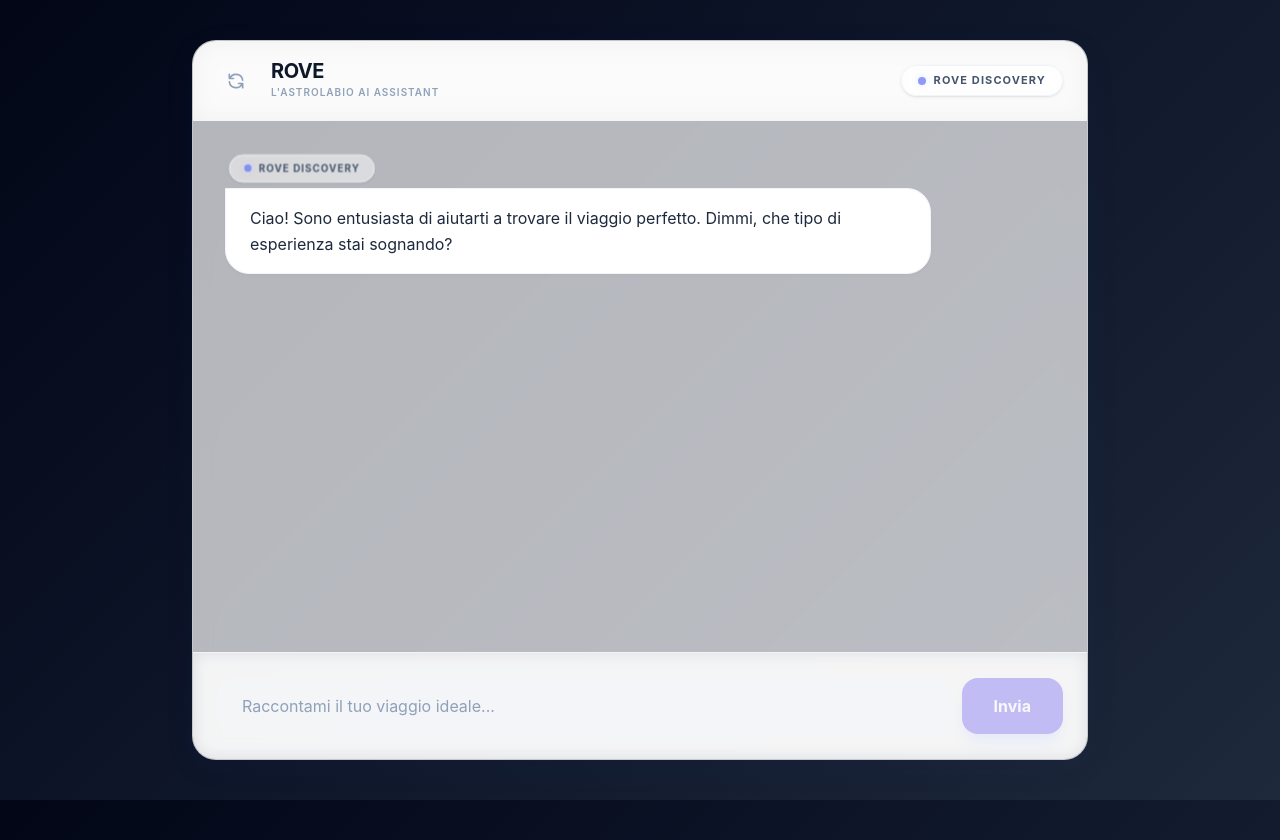
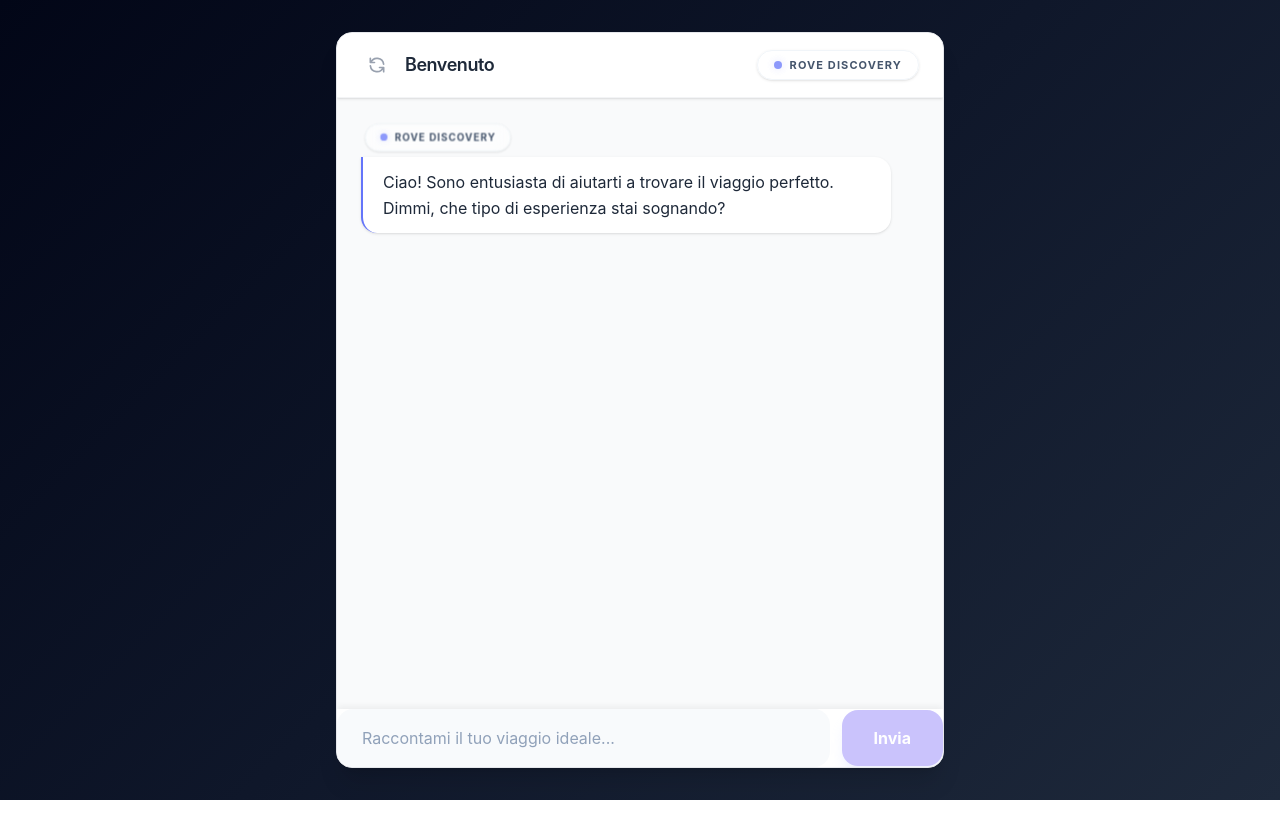
Before and after one commit to mattarna/rove, a Next.js app: page / in a window 1280 px wide. After the commit the page ends 800 px from the top, so only its background shows below. Built offline with nearby package versions, Linux system fonts and the light colour scheme.

Commit message:
Restoration: Back to stable version with Node.js runtime and rich UI support

```diff
--- a/app/api/chat/route.ts
+++ b/app/api/chat/route.ts
@@ -5,7 +5,7 @@ import { getAgentSystemPrompt } from '@/lib/prompts';
 import { truncateHistory, AGENT_COLORS } from '@/lib/agents';
 import { routeMessage } from '@/lib/manager';
 
-// Use Node.js runtime to allow 'fs' access for knowledge base files
+// Use standard Node.js runtime to allow 'fs' access for knowledge base files
 export const dynamic = 'force-dynamic';
 
 export async function POST(req: Request) {
@@ -20,7 +20,7 @@ export async function POST(req: Request) {
     const latestUserMessage = messages[messages.length - 1].content;
     const historyForManager = messages.slice(0, -1);
 
-    // Step 1 - Manager routing (This takes 1-2s)
+    // Step 1 - Manager routing
     const selectedAgent = await routeMessage(latestUserMessage, currentAgent, historyForManager);
 
     // Step 2 - Agent generating response (streaming)
@@ -38,12 +38,11 @@ export async function POST(req: Request) {
       messages: cleanMessages,
     });
 
-    // Use toTextStreamResponse for the most robust Vercel streaming
     return result.toTextStreamResponse({
       headers: {
         'X-Agent': selectedAgent,
         'X-Agent-Color': AGENT_COLORS[selectedAgent],
-        'X-Accel-Buffering': 'no', // Disable buffering on Nginx/Cloudflare
+        'X-Accel-Buffering': 'no',
         'Cache-Control': 'no-cache, no-transform',
       },
     });
--- a/app/page.tsx
+++ b/app/page.tsx
@@ -77,28 +77,24 @@ export default function Home() {
 
         buffer += decoder.decode(value, { stream: true });
         const lines = buffer.split('\n');
-        buffer = lines.pop() || ''; // Keep partial line in buffer
+        buffer = lines.pop() || '';
 
         for (const line of lines) {
-          // AI SDK protocol parsing (0:"word")
           if (line.startsWith('0:')) {
             try {
               const text = JSON.parse(line.substring(2));
               appendChunkToLastMessage(text);
-            } catch (e) { /* ignore partial/bad json */ }
+            } catch (e) {}
           } else if (line.trim() && !line.match(/^[0-9]:/)) {
-            // Fallback for raw text
             appendChunkToLastMessage(line + '\n');
           }
         }
       }
 
-      // Handle remaining buffer
       if (buffer.trim()) {
         if (buffer.startsWith('0:')) {
            try { appendChunkToLastMessage(JSON.parse(buffer.substring(2))); } catch (e) {}
         } else if (!buffer.match(/^[0-9]:/)) {
-           // If it doesn't match any marker, treat as raw text
            appendChunkToLastMessage(buffer);
         }
       }
@@ -124,7 +120,7 @@ export default function Home() {
   };
 
   return (
-    <main className="max-w-4xl mx-auto h-[90vh] my-[5vh] p-4 md:p-0 flex flex-col">
+    <main className="max-w-2xl mx-auto h-screen p-0 md:p-8">
       <ChatWindow
         messages={messages}
         currentAgent={currentAgent}
--- a/components/ChatWindow.tsx
+++ b/components/ChatWindow.tsx
@@ -28,37 +28,29 @@ export default function ChatWindow({
   }, [messages, loadingPhase]);
 
   return (
-    <div className="flex flex-col h-full glass md:shadow-2xl md:rounded-3xl overflow-hidden border border-white/20 animate-fade-in">
-      <div className="bg-white/80 backdrop-blur-md border-b border-slate-100 px-6 py-5 flex items-center justify-between z-10">
-        <div className="flex items-center space-x-4">
+    <div className="flex flex-col h-full bg-gray-50 md:shadow-xl md:rounded-2xl overflow-hidden md:border border-gray-200">
+      <div className="bg-white border-b border-gray-100 px-4 md:px-6 py-4 flex items-center justify-between z-10 shadow-sm">
+        <div className="flex items-center space-x-3">
           <button
             onClick={onReset}
-            className="p-2 hover:bg-red-50 text-slate-400 hover:text-red-500 rounded-xl transition-all duration-200 border border-transparent hover:border-red-100"
+            className="p-1.5 hover:bg-gray-100 rounded-full text-gray-400 hover:text-red-500 transition-colors"
             title="Nuova conversazione"
           >
             <svg xmlns="http://www.w3.org/2000/svg" className="h-5 w-5" fill="none" viewBox="0 0 24 24" stroke="currentColor">
               <path strokeLinecap="round" strokeLinejoin="round" strokeWidth={2} d="M4 4v5h.582m15.356 2A8.001 8.001 0 004.582 9m0 0H9m11 11v-5h-.581m0 0a8.003 8.003 0 01-15.357-2m15.357 2H15" />
             </svg>
           </button>
-          <div>
-            <h1 className="font-bold text-xl text-slate-900 tracking-tight leading-none">ROVE</h1>
-            <p className="text-[10px] text-slate-400 uppercase tracking-widest mt-1 font-semibold">L'Astrolabio AI Assistant</p>
-          </div>
+          <h1 className="font-semibold text-lg text-gray-800 tracking-tight">Benvenuto</h1>
         </div>
         <AgentIndicator agentName={currentAgent} />
       </div>
 
-
-      <div className="flex-1 overflow-y-auto px-4 md:px-8 py-8 space-y-6 scroll-smooth">
+      <div className="flex-1 overflow-y-auto px-4 md:px-6 py-6 space-y-4">
         {messages.map((msg, idx) => (
-          <div key={idx} className="animate-slide-up" style={{ animationDelay: `${idx * 0.05}s` }}>
-            <MessageBubble message={msg} />
-          </div>
+          <MessageBubble key={idx} message={msg} />
         ))}
         {loadingPhase === 'routing' && (
-          <div className="animate-pulse">
-            <TypingIndicator message="ROVE sta analizzando la tua richiesta..." />
-          </div>
+          <TypingIndicator message="Rove sta pensando..." />
         )}
         {(loadingPhase === 'generating' || (messages[messages.length - 1]?.role === 'assistant' && !messages[messages.length - 1]?.content)) && (
           <TypingIndicator agentName={currentAgent} message="L'agente sta scrivendo..." />
@@ -66,7 +58,7 @@ export default function ChatWindow({
         <div ref={messagesEndRef} />
       </div>
 
-      <div className="p-4 md:p-6 bg-white/50 backdrop-blur-sm border-t border-slate-100">
+      <div className="bg-white z-10 shadow-[0_-4px_6px_-1px_rgba(0,0,0,0.05)]">
         <ChatInput onSend={onSend} isLoading={loadingPhase !== 'idle'} />
       </div>
     </div>
--- a/components/MessageBubble.tsx
+++ b/components/MessageBubble.tsx
@@ -16,11 +16,12 @@ export default function MessageBubble({ message }: { message: ChatMessage }) {
         </div>
       )}
       <div
-        className={`max-w-[85%] px-6 py-4 rounded-3xl leading-relaxed transition-all duration-300 message-shadow
+        className={`max-w-[95%] px-5 py-3 rounded-2xl leading-relaxed shadow-sm
           ${isUser
-            ? 'user-bubble rounded-tr-none'
-            : 'ai-bubble rounded-tl-none text-slate-800'
+            ? 'bg-blue-600 text-white rounded-tr-none'
+            : 'bg-white text-gray-800 border-gray-100 rounded-tl-none'
           }`}
+        style={!isUser && message.agent ? { borderLeft: `2px solid ${AGENT_COLORS[message.agent] || AGENT_COLORS.discovery}` } : undefined}
       >
         <div className="prose prose-sm max-w-none prose-p:my-1 prose-headings:mb-2 prose-ul:my-1 prose-pre:bg-transparent prose-pre:p-0">
           <ReactMarkdown
```
